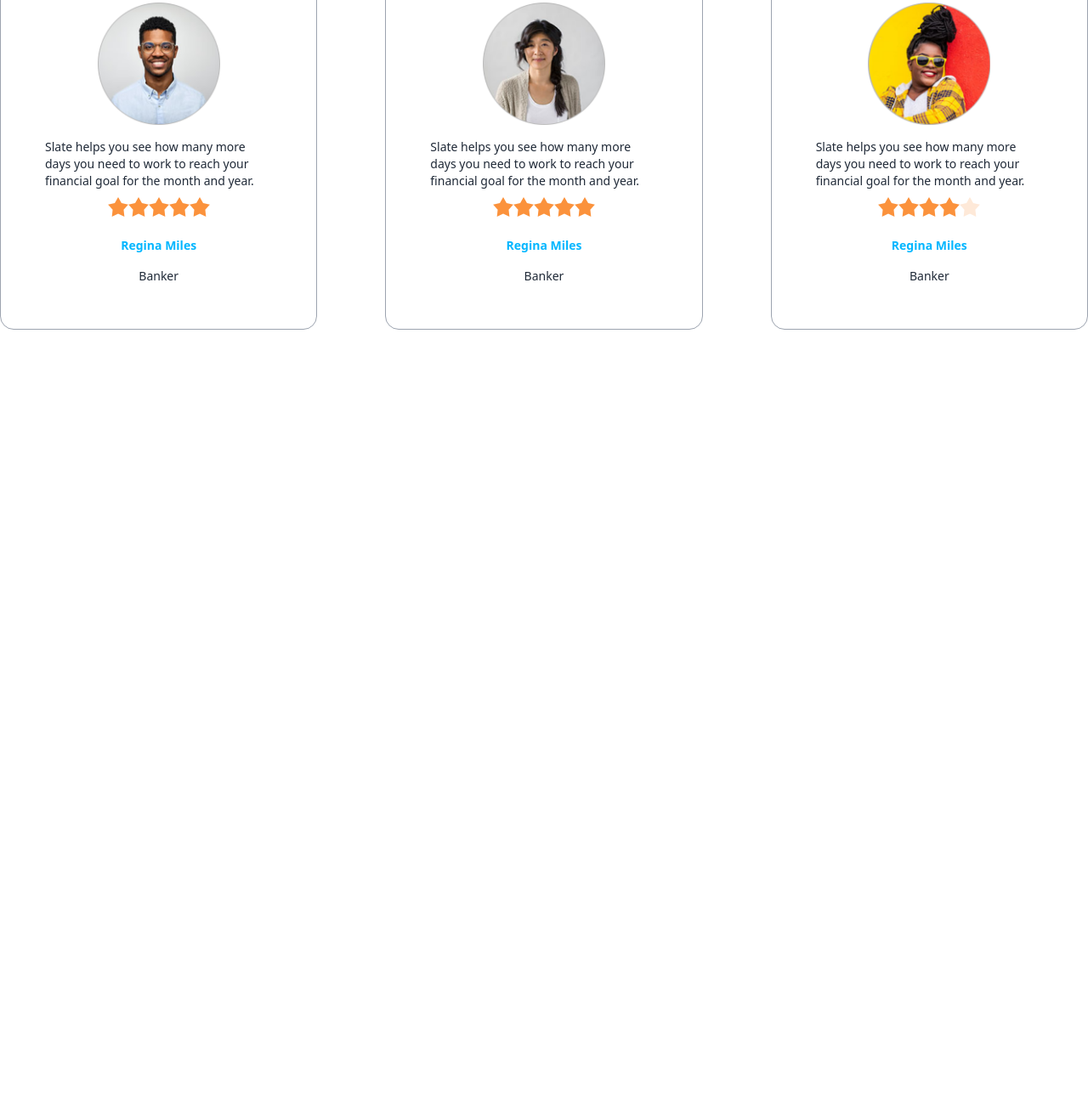
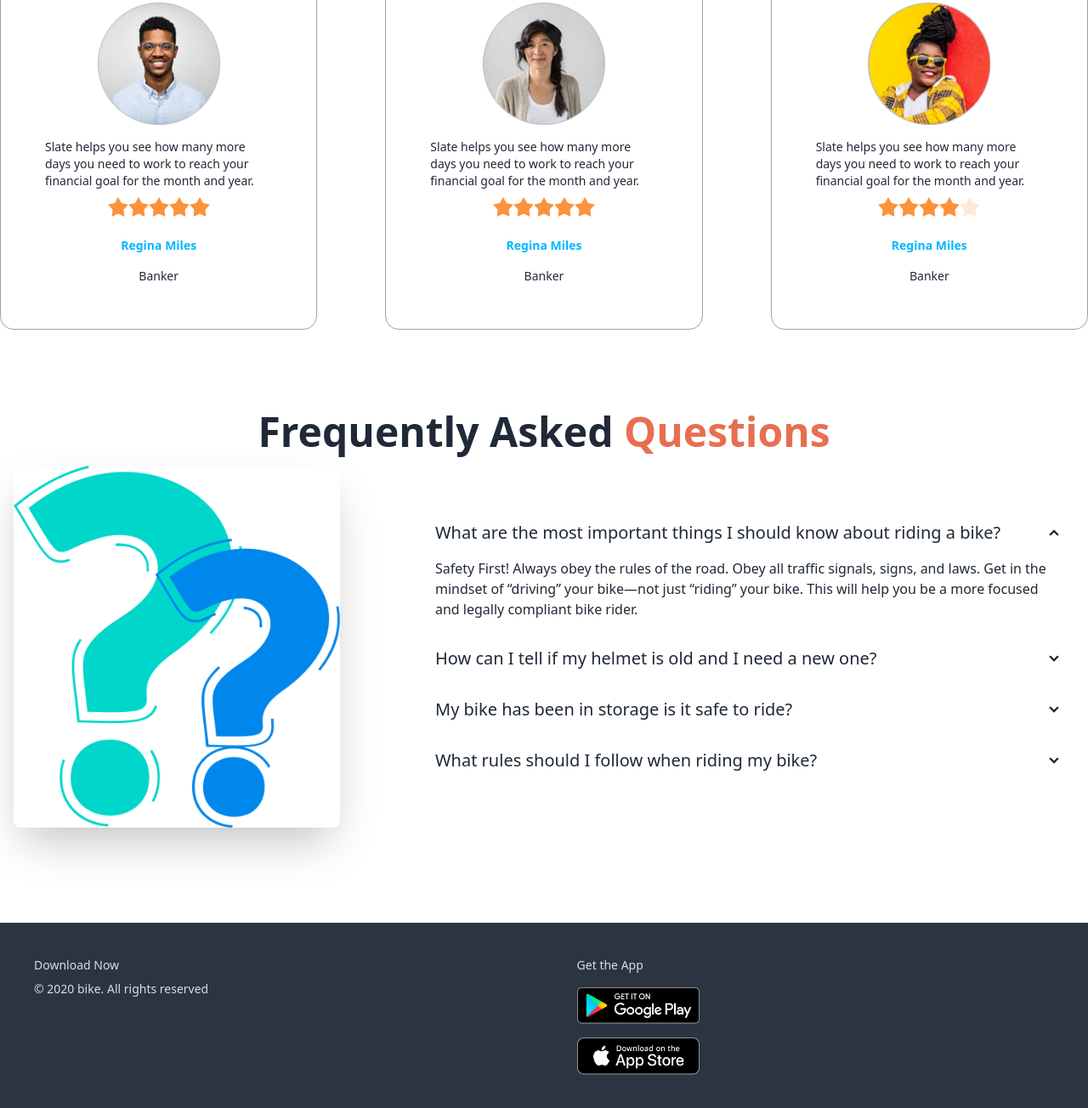
Before and after one commit to mohiuddinahmed121/biker-zone-website, a plain HTML site: page index.html in a window 1280 px wide. Shown: the part 1664-2968 px from the top of the page at 85% size. Before the commit the page ends 2148 px from the top, so only its background shows below. Drawn offline with nearby package versions, Linux system fonts and the light colour scheme.

Commit message:
faq and footer section added

```diff
--- a/index.html
+++ b/index.html
@@ -297,9 +297,78 @@
                 </div>
             </div>
         </section>
+        <!-- FAQ -->
+        <section class="my-24">
+            <h3 class="text-5xl md-12 font-semibold text-center">Frequently Asked<span class="text-bike-primary">
+                    Questions</span></h3>
+            <div class="hero">
+                <div class="hero-content flex-col lg:gap-24 lg:flex-row">
+                    <img src="images/others/faq.png" class="w-3/4 lg:max-w-sm rounded-lg shadow-2xl" />
+                    <div>
+                        <!-- first question -->
+                        <div class="collapse collapse-arrow ">
+                            <input type="radio" name="my-accordion-2" checked="checked" />
+                            <div class="collapse-title text-xl font-medium">
+                                What are the most important things I should
+                                know about riding a bike?
+                            </div>
+                            <div class="collapse-content">
+                                <p>Safety First! Always obey the rules of the road. Obey all traffic signals, signs, and
+                                    laws. Get in the mindset of “driving” your bike—not just “riding” your bike. This
+                                    will help you be a more focused and legally compliant bike rider. </p>
+                            </div>
+                        </div>
+                        <div class="collapse collapse-arrow ">
+                            <input type="radio" name="my-accordion-2" />
+                            <div class="collapse-title text-xl font-medium">
+                                How can I tell if my helmet is old and I need a
+                                new one?
+                            </div>
+                            <div class="collapse-content">
+                                <p>Safety First! Always obey the rules of the road. Obey all traffic signals, signs, and
+                                    laws. Get in the mindset of “driving” your bike—not just “riding” your bike. This
+                                    will help you be a more focused and legally compliant bike rider. </p>
+                            </div>
+                        </div>
+                        <div class="collapse collapse-arrow ">
+                            <input type="radio" name="my-accordion-2" />
+                            <div class="collapse-title text-xl font-medium">
+                                My bike has been in storage is it safe to ride?
+                            </div>
+                            <div class="collapse-content">
+                                <p>Safety First! Always obey the rules of the road. Obey all traffic signals, signs, and
+                                    laws. Get in the mindset of “driving” your bike—not just “riding” your bike. This
+                                    will help you be a more focused and legally compliant bike rider. </p>
+                            </div>
+                        </div>
+                        <div class="collapse collapse-arrow ">
+                            <input type="radio" name="my-accordion-2" />
+                            <div class="collapse-title text-xl font-medium">
+                                What rules should I follow when riding my bike?
+                            </div>
+                            <div class="collapse-content">
+                                <p>Safety First! Always obey the rules of the road. Obey all traffic signals, signs, and
+                                    laws. Get in the mindset of “driving” your bike—not just “riding” your bike. This
+                                    will help you be a more focused and legally compliant bike rider. </p>
+                            </div>
+                        </div>
+                    </div>
+                </div>
+            </div>
+        </section>
     </main>
-    <footer>
-
+    <footer class="footer p-10 bg-neutral text-neutral-content">
+        <aside>
+            <h6>Download Now</h6>
+            <h6>© 2020 bike. All rights reserved</h6>
+        </aside>
+        <nav>
+            <div class="grid grid-cols-1 gap-4">
+                <h3>Get the App</h3>
+                <a><img class="w-36" src="images/others/android.png" alt=""></a>
+                <a><img class="w-36" src="images/others/ios.png" alt=""></a>
+            </div>
+        </nav>
     </footer>
 </body>
 
```
